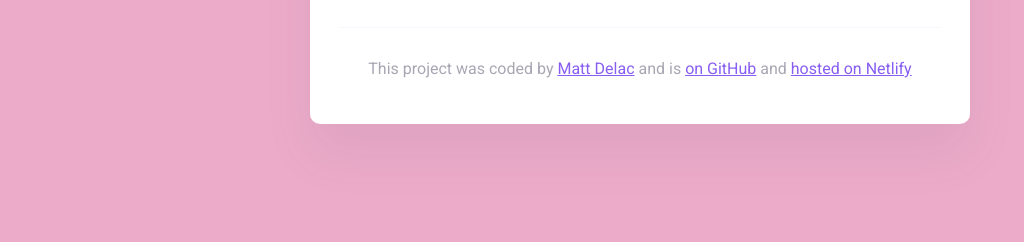
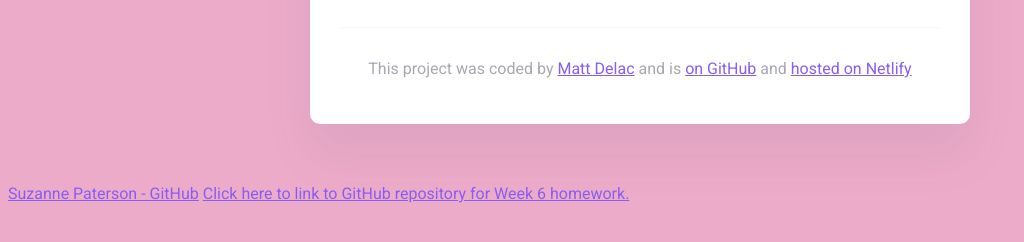
Before and after one commit to suzanne301/GitHub-Exercise-SheCodes, a plain HTML site: page index.html in a window 1280 px wide. Shown: the part 336-578 px from the top of the page, without its empty margins (0-1024 px from the left). Drawn offline with nearby package versions, Linux system fonts and the light colour scheme.

Commit message:
added links to my github page and the corresponding repo for this project.

```diff
--- a/index.html
+++ b/index.html
@@ -46,6 +46,9 @@
       </p>
     </footer>
   </div>
+  <a href="https://github.com/suzanne301">Suzanne Paterson - GitHub</a>
+  <a href="https://github.com/suzanne301/GitHub-Exercise-SheCodes">Click here to link to GitHub repository for Week 6
+    homework.</a>
 </body>
 <script src="src/index.js"></script>
 
```
